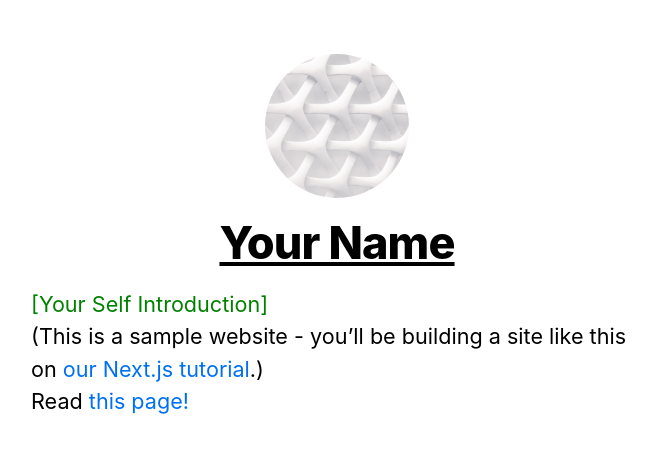
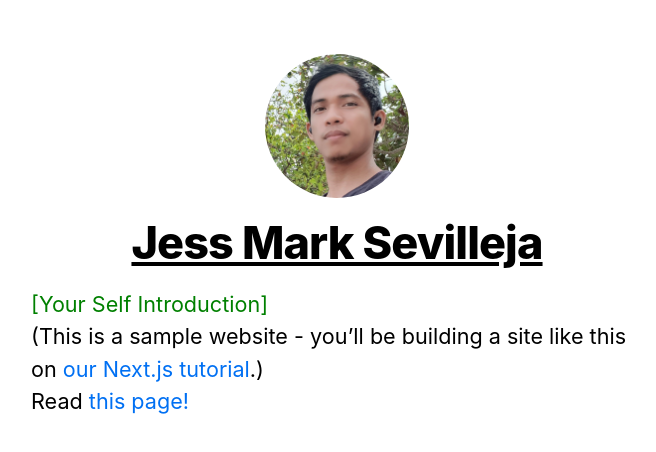
Before and after one commit to jmvsevilleja/nextjs-blog, a Next.js app: page / in a window 1280 px wide. Shown: the top 452 px of the page, without its empty margins (303-959 px from the left). Built offline with nearby package versions, Linux system fonts and the light colour scheme.

Commit message:
added profile

```diff
--- a/components/layout.js
+++ b/components/layout.js
@@ -4,7 +4,7 @@ import styles from './layout.module.css';
 import utilStyles from '../styles/utils.module.css';
 import Link from 'next/link';
 
-const name = 'Your Name';
+const name = 'Jess Mark Sevilleja';
 export const siteTitle = 'Next.js Sample Website';
 
 export default function Layout({children, home}) {
```
Also changed, not shown: public/images/profile.jpg.
